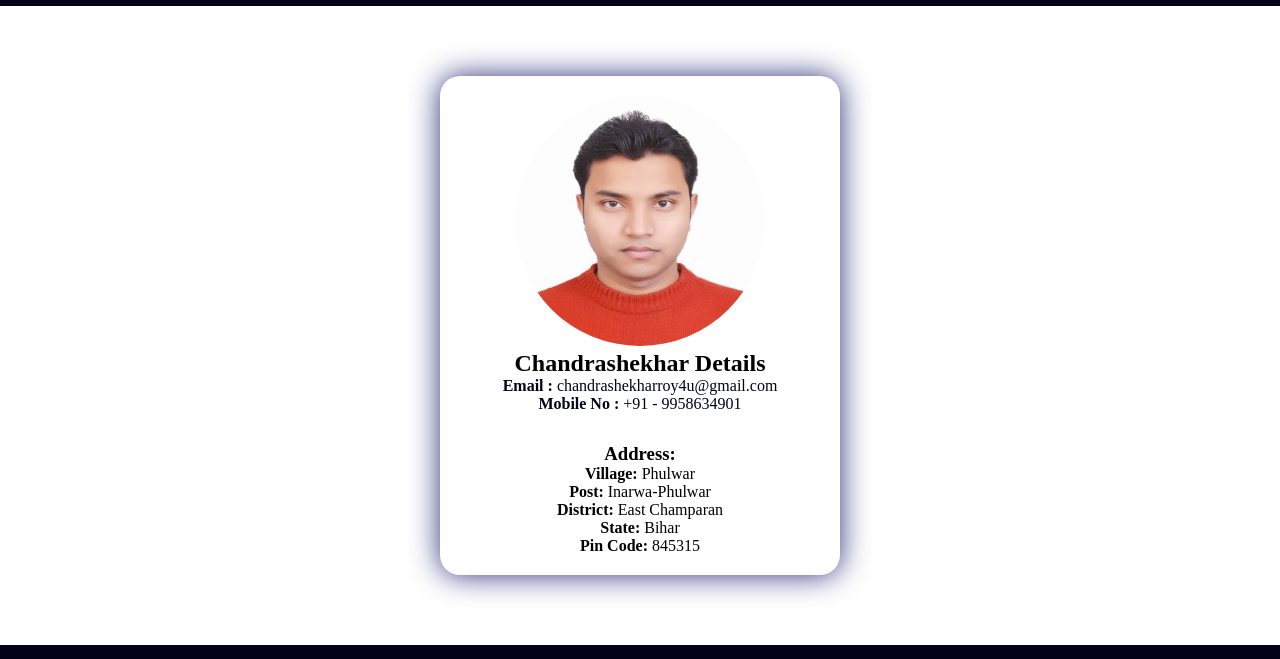
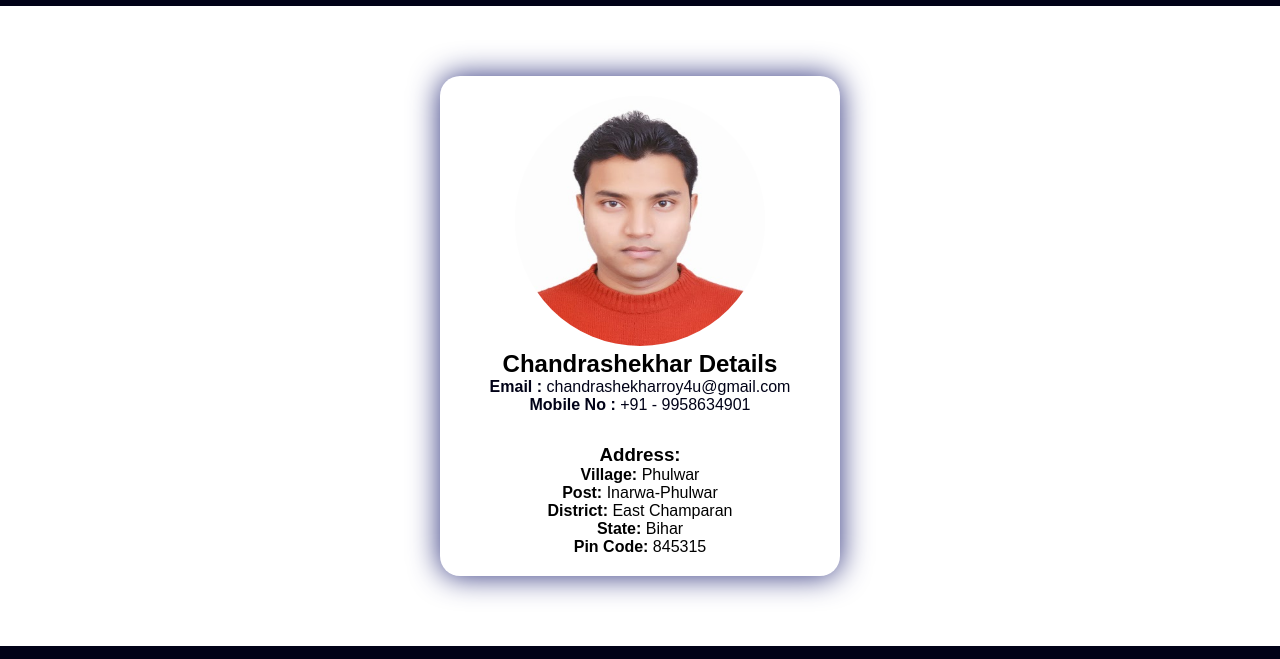
Before and after one commit to Shekharroy/Ashok-IT-UI-Full-Stack-Course, a plain HTML site: page card.html in a window 1280 px wide. Shown: the part 84-743 px from the top of the page. Drawn offline with nearby package versions, Linux system fonts and the light colour scheme.

Commit message:
Update profile.css
css changes

```diff
--- a/css/profile.css
+++ b/css/profile.css
@@ -1,7 +1,7 @@
 *{
     margin: 0;
     padding: 0;
-    font-family: 'Poppins', 'sans-serif';
+    font-family: 'Poppins', sans-serif;
 }
 
 body {
```
